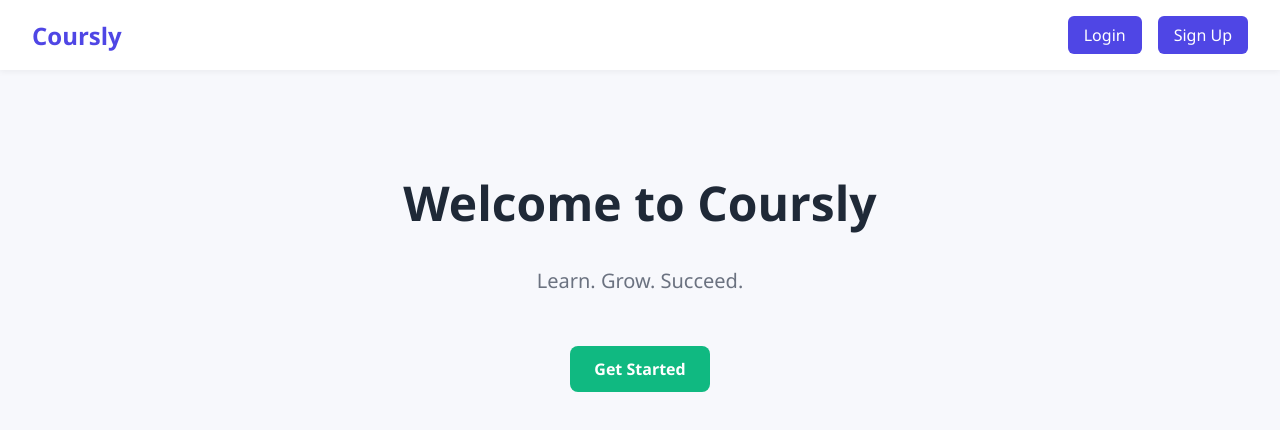
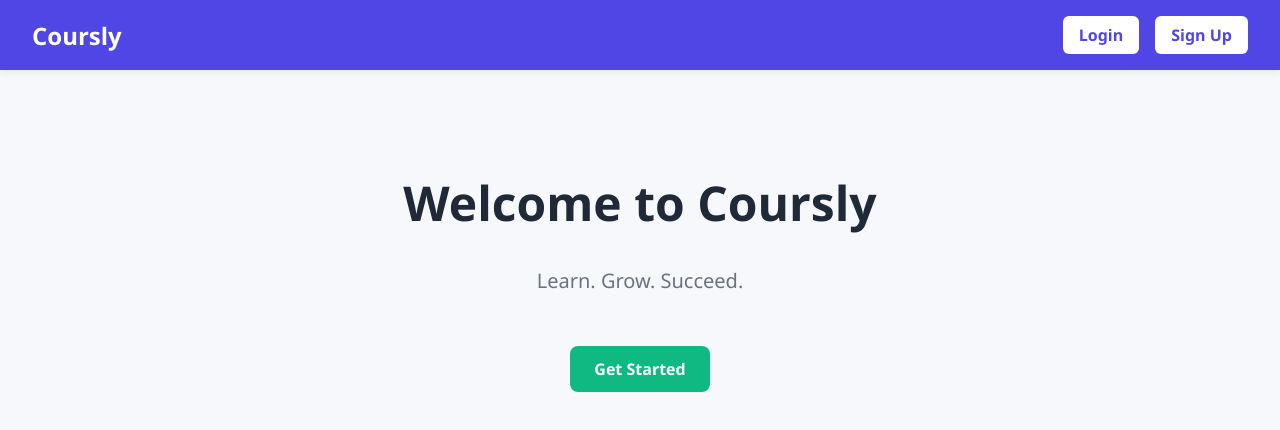
Before and after one commit to dzhadyrassyn/coursly, a React app in the folder frontend/: page / in a window 1280 px wide. Shown: the top 430 px of the page. Built offline with nearby package versions, Linux system fonts and the light colour scheme; the HTML template or start-up script is replaced by a standard one.

Commit message:
Adjustments to user experience on frontend side

```diff
--- a/frontend/src/components/Navbar.jsx
+++ b/frontend/src/components/Navbar.jsx
@@ -1,14 +1,34 @@
 import React from 'react';
-import { Link } from 'react-router-dom';
+import { Link, useNavigate } from 'react-router-dom';
 import styles from '../styles/Navbar.module.css';
 
 export default function Navbar() {
+    const navigate = useNavigate();
+    const isAuthenticated = !!localStorage.getItem('accessToken');
+
+    const handleLogout = () => {
+        localStorage.removeItem('accessToken');
+        localStorage.removeItem('refreshToken');
+        navigate('/');
+    };
+
     return (
         <nav className={styles.navbar}>
-            <div className={styles.logo}>Coursly</div>
+            <div className={styles.logo}>
+                <Link to="/" className={styles.logoLink}>Coursly</Link>
+            </div>
             <div className={styles.links}>
-                <Link to="/login" className={styles.button}>Login</Link>
-                <Link to="/register" className={styles.button}>Sign Up</Link>
+                {isAuthenticated ? (
+                    <>
+                        <Link to="/chat" className={styles.button}>Chat</Link>
+                        <button onClick={handleLogout} className={styles.button}>Logout</button>
+                    </>
+                ) : (
+                    <>
+                        <Link to="/login" className={styles.button}>Login</Link>
+                        <Link to="/register" className={styles.button}>Sign Up</Link>
+                    </>
+                )}
             </div>
         </nav>
     );
--- a/frontend/src/pages/ChatPage.jsx
+++ b/frontend/src/pages/ChatPage.jsx
@@ -1,5 +1,6 @@
 import React, { useState, useEffect, useRef } from 'react';
 import styles from '../styles/ChatPage.module.css';
+import Navbar from '../components/Navbar';
 
 export default function ChatPage() {
     const [messages, setMessages] = useState([]);
@@ -27,6 +28,8 @@ export default function ChatPage() {
     }, [messages]);
 
     return (
+        <>
+            <Navbar />
             <div className={styles.container}>
                 <h1 className={styles.title}>AI Chat</h1>
                 <div className={styles.chatBox}>
@@ -34,9 +37,7 @@ export default function ChatPage() {
                         <div
                             key={idx}
                             className={
-                            msg.sender === 'user'
-                                ? styles.userMsg
-                                : styles.aiMsg
+                                msg.sender === 'user' ? styles.userMsg : styles.aiMsg
                             }
                         >
                             {msg.text}
@@ -54,5 +55,6 @@ export default function ChatPage() {
                     <button className={styles.button}>Send</button>
                 </form>
             </div>
+        </>
     );
 }
--- a/frontend/src/pages/IndexPage.jsx
+++ b/frontend/src/pages/IndexPage.jsx
@@ -1,9 +1,18 @@
-import React from 'react';
-import { Link } from 'react-router-dom';
+import React, { useEffect } from 'react';
+import { Link, useNavigate } from 'react-router-dom';
 import Navbar from '../components/Navbar';
 import styles from '../styles/IndexPage.module.css';
 
 export default function IndexPage() {
+    const navigate = useNavigate();
+
+    useEffect(() => {
+        const accessToken = localStorage.getItem('accessToken');
+        if (accessToken) {
+            console.log("User is logged in");
+        }
+    }, [navigate]);
+
     return (
         <>
             <Navbar />
--- a/frontend/src/styles/Navbar.module.css
+++ b/frontend/src/styles/Navbar.module.css
@@ -3,17 +3,16 @@
     justify-content: space-between;
     align-items: center;
     padding: 1rem 2rem;
-    background-color: #ffffff;
-    box-shadow: 0 2px 6px rgba(0, 0, 0, 0.05);
-    position: sticky;
-    top: 0;
-    z-index: 100;
+    background-color: #4f46e5;
+    color: white;
+    box-shadow: 0 4px 8px rgba(0, 0, 0, 0.05);
 }
 
-.logo {
+.logoLink {
     font-size: 1.5rem;
     font-weight: bold;
-    color: #4f46e5;
+    color: white;
+    text-decoration: none;
 }
 
 .links {
@@ -22,16 +21,17 @@
 }
 
 .button {
+    background-color: white;
+    color: #4f46e5;
     padding: 0.5rem 1rem;
-    background-color: #4f46e5;
-    color: white;
     border: none;
     border-radius: 6px;
-    font-weight: 500;
     text-decoration: none;
+    font-weight: 600;
+    cursor: pointer;
     transition: background 0.3s ease;
 }
 
 .button:hover {
-    background-color: #4338ca;
+    background-color: #e0e0e0;
 }
```
Lines whose indentation alone changed are shown as unchanged.
